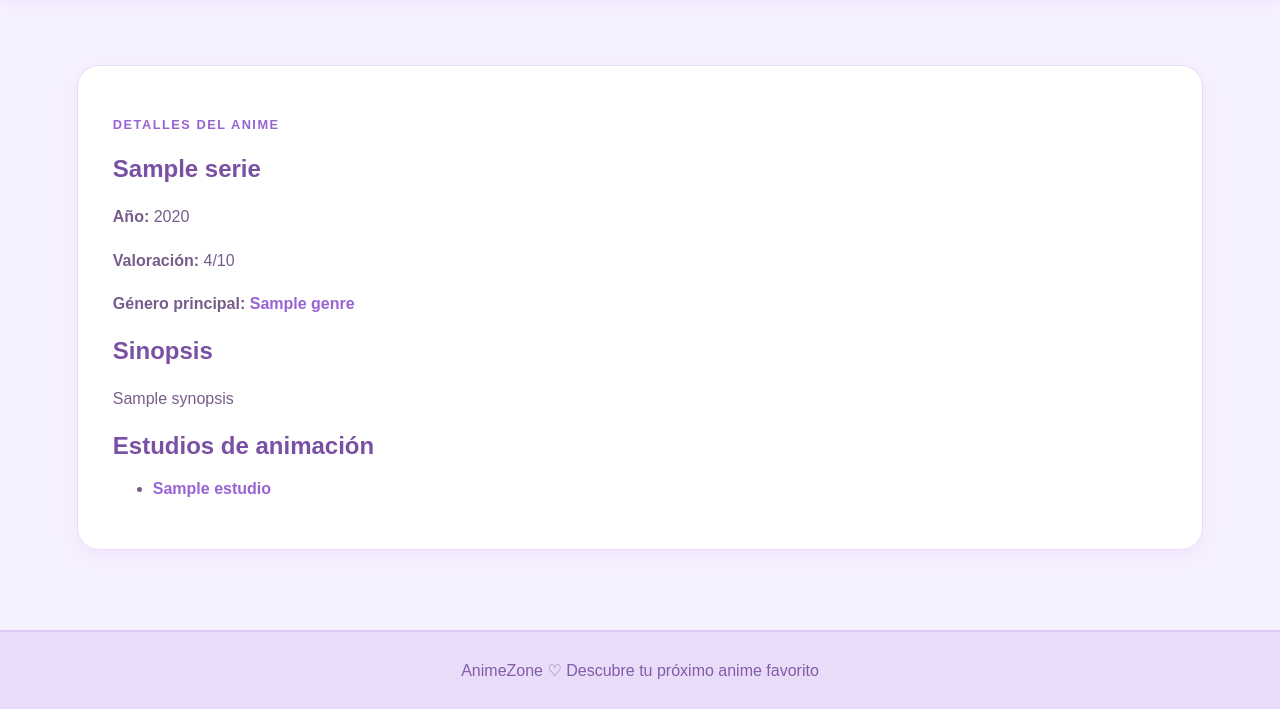
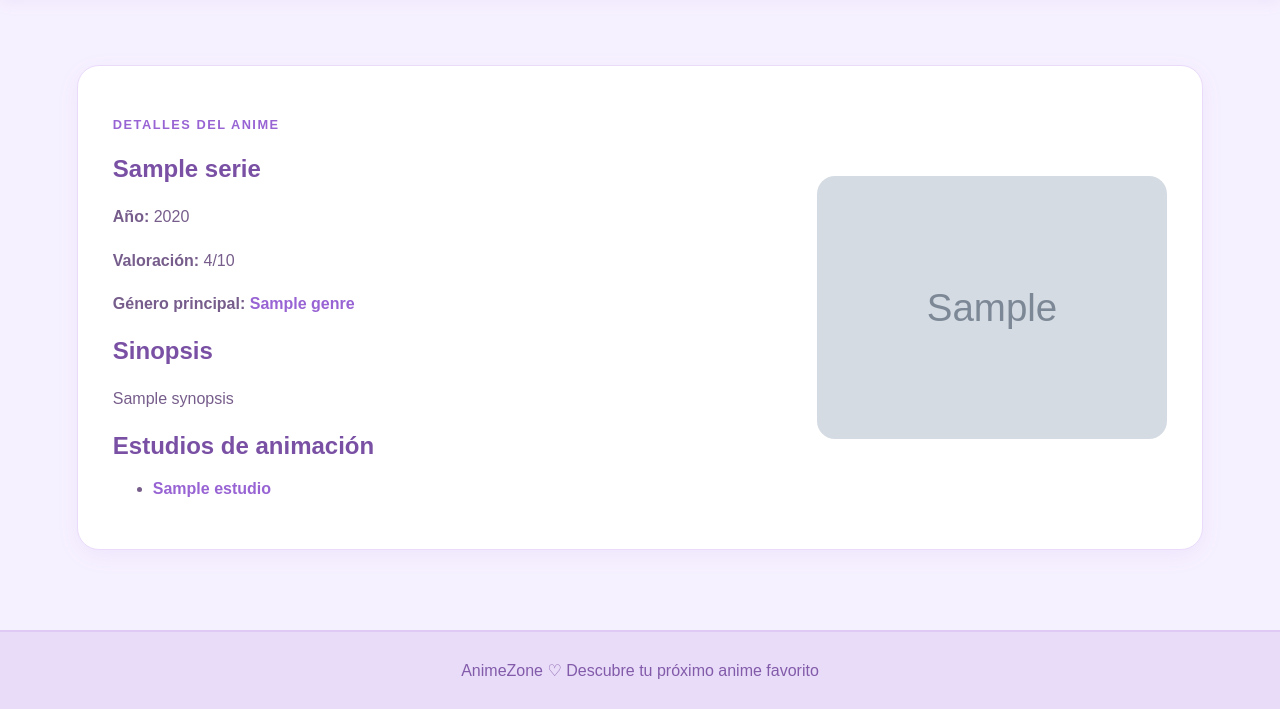
Before and after one commit to oierpalacios-del/AnimeZone, a Django app: template animeZone/appAnime/templates/appAnime/detalle_serie.html in a window 1280 px wide. Shown: the part 91-800 px from the top of the page. Run offline with Django 5.2, Linux system fonts and the light colour scheme; the template is opened without the code that fills it: most values are stand-ins (such as "Sample title", 1, 10 or a date in 2020); grey boxes marked "Sample" are stand-in pictures.

Commit message:
las imagenes de serie han vuelto, las había eliminado sin querer

```diff
--- a/animeZone/appAnime/templates/appAnime/detalle_serie.html
+++ b/animeZone/appAnime/templates/appAnime/detalle_serie.html
@@ -52,7 +52,21 @@
     </div>
 
     <div class="detalle-imagen">
-        {# ... el bloque de imágenes se queda igual ... #}
+        {% if serie.title == 'Jujutsu Kaisen' %}
+            <img src="{% static 'appAnime/img/jujutsu.webp' %}" alt="Jujutsu Kaisen" class="imagen-detalle">
+
+        {% elif serie.title == 'Demon Slayer' %}
+            <img src="{% static 'appAnime/img/demonslayer.jpg' %}" alt="Demon Slayer" class="imagen-detalle">
+
+        {% elif serie.title == 'Spirited Away' %}
+            <img src="{% static 'appAnime/img/spiritedaway.jpg' %}" alt="Spirited Away" class="imagen-detalle">
+
+        {% elif serie.title == 'Violet Evergarden' %}
+            <img src="{% static 'appAnime/img/violet.jpg' %}" alt="Violet Evergarden" class="imagen-detalle">
+
+        {% elif serie.image_url %}
+            <img src="{{ serie.image_url }}" alt="{{ serie.title }}" class="imagen-detalle">
+        {% endif %}
     </div>
 
 </section>
```
